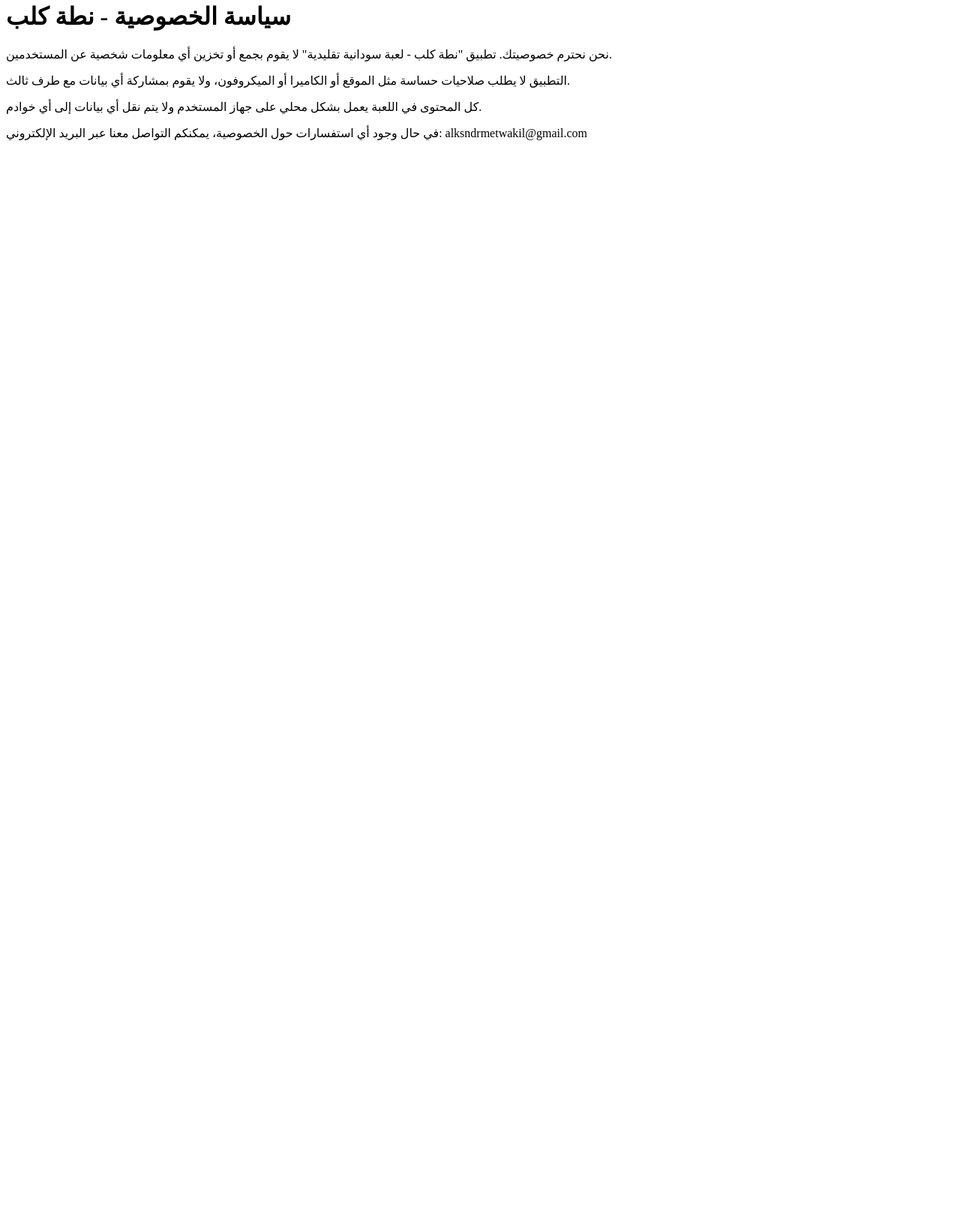
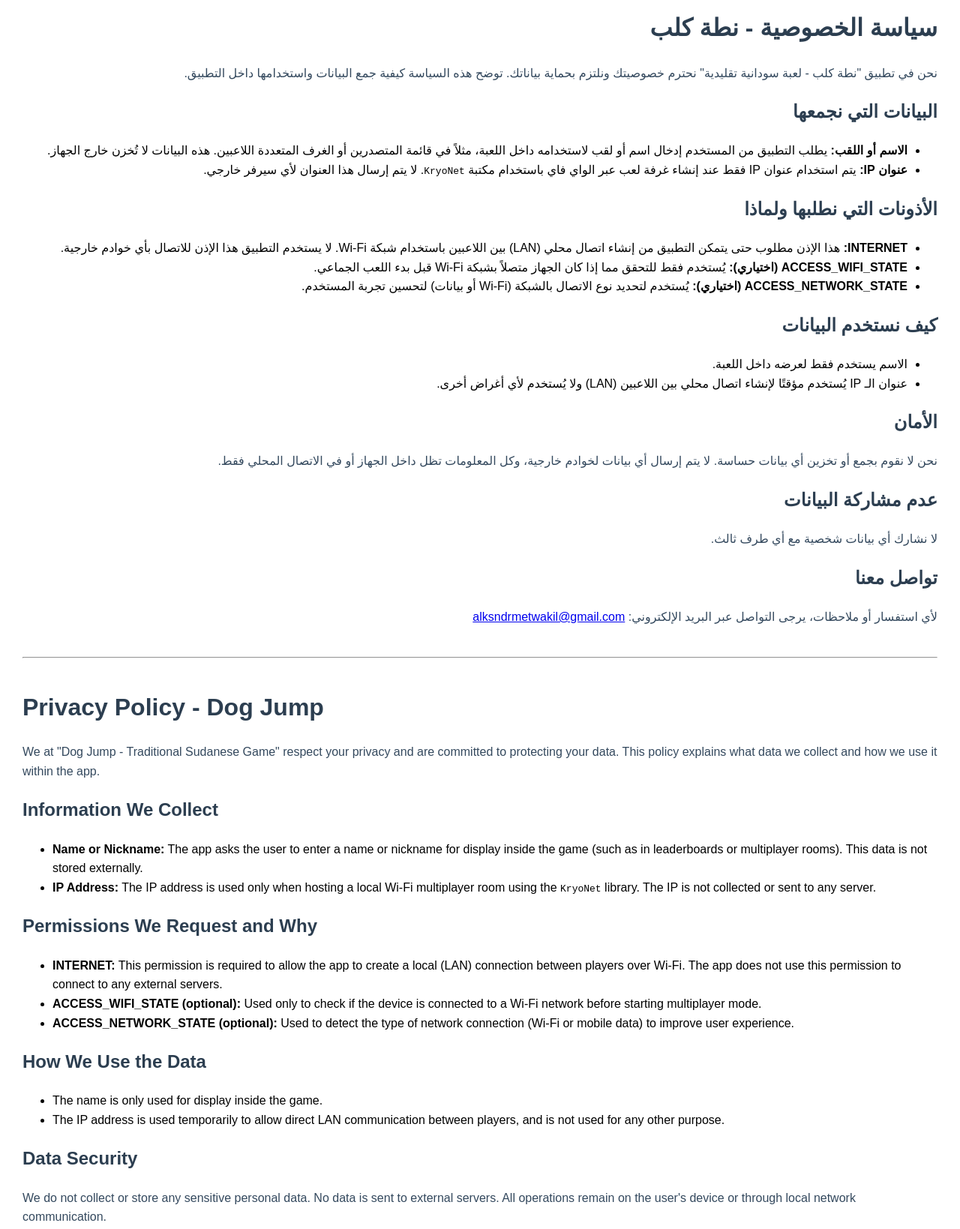
Before and after one commit to Wadamzmail/Dog-Jump-Privacy-Policy, a plain HTML site: page index.html in a window 1280 px wide. Shown: the part 18-1657 px from the top of the page at 75% size. Before the commit the page ends 800 px from the top, so only its background shows below. Drawn offline with Linux system fonts and the light colour scheme.

Commit message:
Update index.html

```diff
--- a/index.html
+++ b/index.html
@@ -3,12 +3,87 @@
 <head>
   <meta charset="UTF-8">
   <title>سياسة الخصوصية - نطة كلب</title>
+  <style>
+    body { font-family: Arial, sans-serif; margin: 30px; line-height: 1.6; direction: rtl; }
+    h1, h2 { color: #2c3e50; }
+    p { color: #34495e; }
+    hr { margin: 40px 0; }
+    .en { direction: ltr; text-align: left; direction: ltr; }
+  </style>
 </head>
 <body>
+
   <h1>سياسة الخصوصية - نطة كلب</h1>
-  <p>نحن نحترم خصوصيتك. تطبيق "نطة كلب - لعبة سودانية تقليدية" لا يقوم بجمع أو تخزين أي معلومات شخصية عن المستخدمين.</p>
-  <p>التطبيق لا يطلب صلاحيات حساسة مثل الموقع أو الكاميرا أو الميكروفون، ولا يقوم بمشاركة أي بيانات مع طرف ثالث.</p>
-  <p>كل المحتوى في اللعبة يعمل بشكل محلي على جهاز المستخدم ولا يتم نقل أي بيانات إلى أي خوادم.</p>
-  <p>في حال وجود أي استفسارات حول الخصوصية، يمكنكم التواصل معنا عبر البريد الإلكتروني: alksndrmetwakil@gmail.com</p>
+
+  <p>نحن في تطبيق "نطة كلب - لعبة سودانية تقليدية" نحترم خصوصيتك ونلتزم بحماية بياناتك. توضح هذه السياسة كيفية جمع البيانات واستخدامها داخل التطبيق.</p>
+
+  <h2>البيانات التي نجمعها</h2>
+  <ul>
+    <li><strong>الاسم أو اللقب:</strong> يطلب التطبيق من المستخدم إدخال اسم أو لقب لاستخدامه داخل اللعبة، مثلاً في قائمة المتصدرين أو الغرف المتعددة اللاعبين. هذه البيانات لا تُخزن خارج الجهاز.</li>
+    <li><strong>عنوان IP:</strong> يتم استخدام عنوان IP فقط عند إنشاء غرفة لعب عبر الواي فاي باستخدام مكتبة <code>KryoNet</code>. لا يتم إرسال هذا العنوان لأي سيرفر خارجي.</li>
+  </ul>
+
+  <h2>الأذونات التي نطلبها ولماذا</h2>
+  <ul>
+    <li><strong>INTERNET:</strong> هذا الإذن مطلوب حتى يتمكن التطبيق من إنشاء اتصال محلي (LAN) بين اللاعبين باستخدام شبكة Wi-Fi. لا يستخدم التطبيق هذا الإذن للاتصال بأي خوادم خارجية.</li>
+    <li><strong>ACCESS_WIFI_STATE (اختياري):</strong> يُستخدم فقط للتحقق مما إذا كان الجهاز متصلاً بشبكة Wi-Fi قبل بدء اللعب الجماعي.</li>
+    <li><strong>ACCESS_NETWORK_STATE (اختياري):</strong> يُستخدم لتحديد نوع الاتصال بالشبكة (Wi-Fi أو بيانات) لتحسين تجربة المستخدم.</li>
+  </ul>
+
+  <h2>كيف نستخدم البيانات</h2>
+  <ul>
+    <li>الاسم يستخدم فقط لعرضه داخل اللعبة.</li>
+    <li>عنوان الـ IP يُستخدم مؤقتًا لإنشاء اتصال محلي بين اللاعبين (LAN) ولا يُستخدم لأي أغراض أخرى.</li>
+  </ul>
+
+  <h2>الأمان</h2>
+  <p>نحن لا نقوم بجمع أو تخزين أي بيانات حساسة. لا يتم إرسال أي بيانات لخوادم خارجية، وكل المعلومات تظل داخل الجهاز أو في الاتصال المحلي فقط.</p>
+
+  <h2>عدم مشاركة البيانات</h2>
+  <p>لا نشارك أي بيانات شخصية مع أي طرف ثالث.</p>
+
+  <h2>تواصل معنا</h2>
+  <p>لأي استفسار أو ملاحظات، يرجى التواصل عبر البريد الإلكتروني:
+    <a href="mailto:alksndrmetwakil@gmail.com">alksndrmetwakil@gmail.com</a>
+  </p>
+
+  <hr>
+
+  <div class="en">
+    <h1>Privacy Policy - Dog Jump</h1>
+
+    <p>We at "Dog Jump - Traditional Sudanese Game" respect your privacy and are committed to protecting your data. This policy explains what data we collect and how we use it within the app.</p>
+
+    <h2>Information We Collect</h2>
+    <ul>
+      <li><strong>Name or Nickname:</strong> The app asks the user to enter a name or nickname for display inside the game (such as in leaderboards or multiplayer rooms). This data is not stored externally.</li>
+      <li><strong>IP Address:</strong> The IP address is used only when hosting a local Wi-Fi multiplayer room using the <code>KryoNet</code> library. The IP is not collected or sent to any server.</li>
+    </ul>
+
+    <h2>Permissions We Request and Why</h2>
+    <ul>
+      <li><strong>INTERNET:</strong> This permission is required to allow the app to create a local (LAN) connection between players over Wi-Fi. The app does not use this permission to connect to any external servers.</li>
+      <li><strong>ACCESS_WIFI_STATE (optional):</strong> Used only to check if the device is connected to a Wi-Fi network before starting multiplayer mode.</li>
+      <li><strong>ACCESS_NETWORK_STATE (optional):</strong> Used to detect the type of network connection (Wi-Fi or mobile data) to improve user experience.</li>
+    </ul>
+
+    <h2>How We Use the Data</h2>
+    <ul>
+      <li>The name is only used for display inside the game.</li>
+      <li>The IP address is used temporarily to allow direct LAN communication between players, and is not used for any other purpose.</li>
+    </ul>
+
+    <h2>Data Security</h2>
+    <p>We do not collect or store any sensitive personal data. No data is sent to external servers. All operations remain on the user's device or through local network communication.</p>
+
+    <h2>No Data Sharing</h2>
+    <p>We do not share any user data with third parties.</p>
+
+    <h2>Contact Us</h2>
+    <p>If you have any questions or concerns, please contact us at:
+      <a href="mailto:alksndrmetwakil@gmail.com">alksndrmetwakil@gmail.com</a>
+    </p>
+  </div>
+
 </body>
 </html>
```
